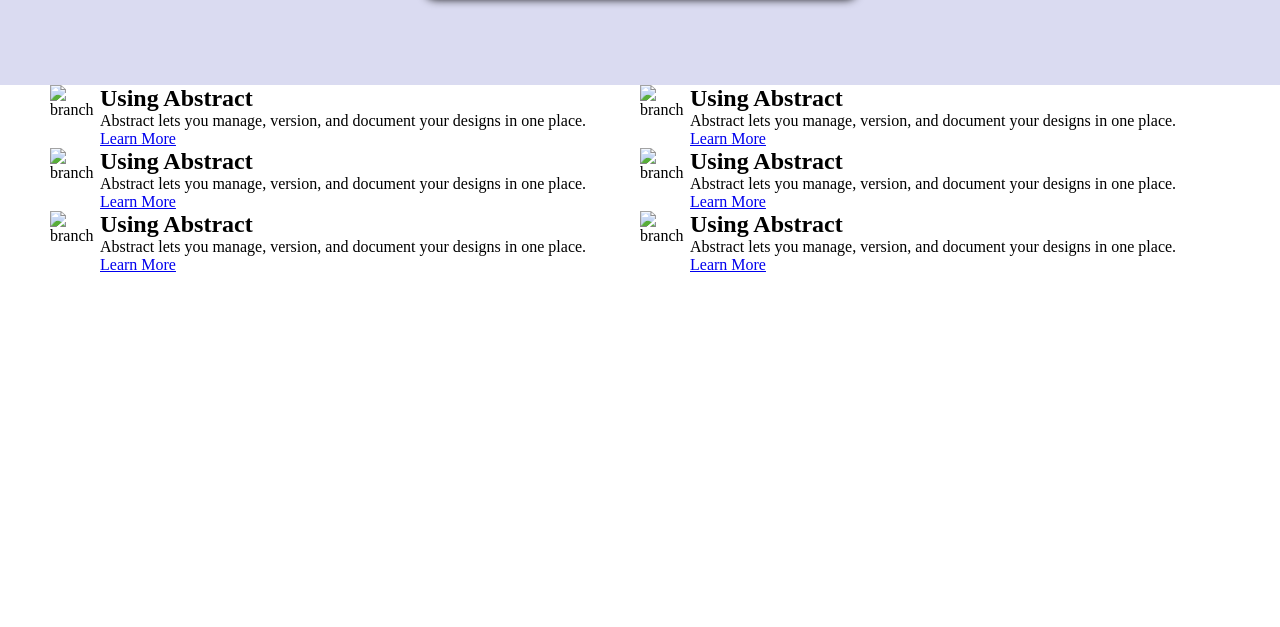
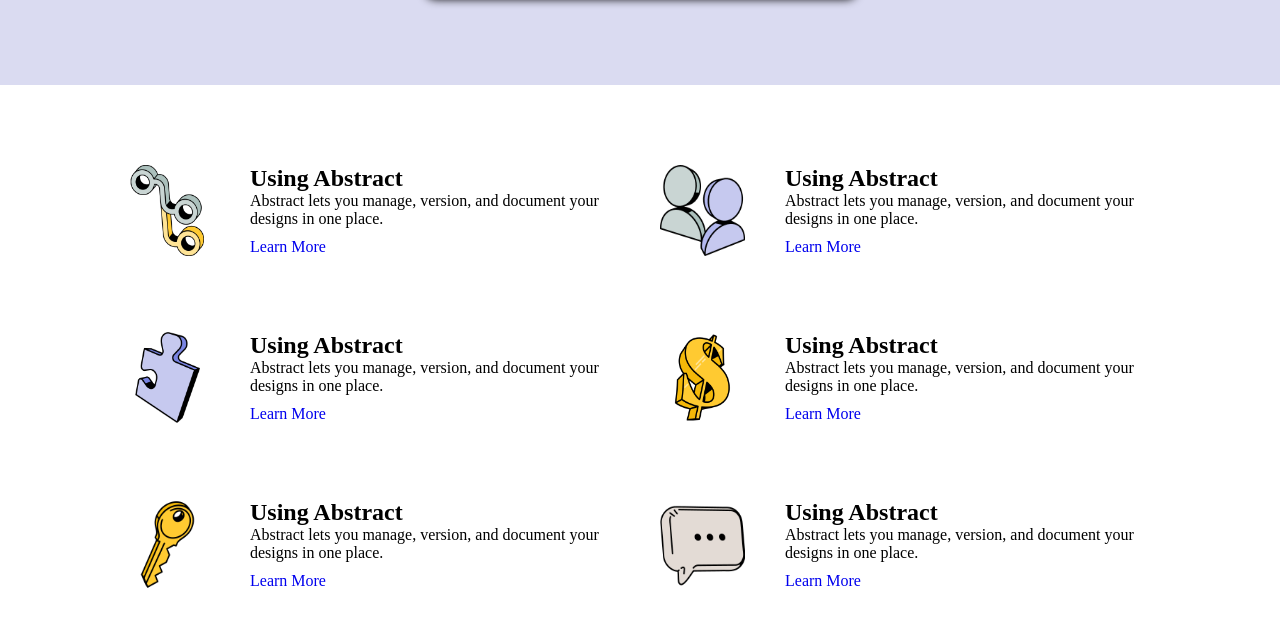
Before and after one commit to SebastianCond3/landing-abstract, a plain HTML site: page index.html in a window 1280 px wide. Shown: the part 305-932 px from the top of the page. Before the commit the page ends 800 px from the top, so only its background shows below. Drawn offline with Linux system fonts and the light colour scheme.

Commit message:
Fix problema de alineacion de las cards del main resuelto

```diff
--- a/css/style.css
+++ b/css/style.css
@@ -78,9 +78,12 @@
 }
 .cards-section {
     display: grid;
+    margin: 80px 0;
     width: 100%;
     grid-template-rows: repeat(3, 1fr);
-    grid-template-columns: 50px 50px 1fr 50px 1fr 50px;
+    grid-template-columns: 85px 85px 1fr 85px 1fr 85px;
+    column-gap: 40px;
+    row-gap: 76px;
     place-content: center;
 }
 .img-card-1 {
@@ -131,3 +134,13 @@
     grid-row: 3 / 3;
     grid-column: 5 / 6;
 }
+.img-item {
+    width: 100%;
+    height: 100%;
+}
+.link-learn-more {
+    margin-top: 10px;
+}
+.link-learn-more a {
+    text-decoration: none;
+}
--- a/index.html
+++ b/index.html
@@ -29,41 +29,53 @@
             </form>
         </div>
         <div class="cards-section">
-            <img class="img-card-1" src="" alt="branch">
-            <div class="item-text-1">
+            <img class="img-card-1 img-item" src="images/branch-image.png" alt="branch">
+            <div class="text-item item-text-1">
                 <h2>Using Abstract</h2>
                 <p>Abstract lets you manage, version, and document your designs in one place.</p>
+                <div class="link-learn-more">
                     <a href="#">Learn More</a>
                 </div>
-            <img class="img-card-2" src="" alt="branch">
-            <div class="item-text-2">
+            </div>
+            <img class="img-card-2 img-item" src="images/puzzle.png" alt="puzzle">
+            <div class="text-item item-text-2">
                 <h2>Using Abstract</h2>
                 <p>Abstract lets you manage, version, and document your designs in one place.</p>
+                <div class="link-learn-more">
                     <a href="#">Learn More</a>
                 </div>
-            <img class="img-card-3" src="" alt="branch">
-            <div class="item-text-3">
+            </div>
+            <img class="img-card-3 img-item" src="images/key.png" alt="key">
+            <div class="text-item item-text-3">
                 <h2>Using Abstract</h2>
                 <p>Abstract lets you manage, version, and document your designs in one place.</p>
+                <div class="link-learn-more">
                     <a href="#">Learn More</a>
                 </div>
-            <img class="img-card-4" src="" alt="branch">
-            <div class="item-text-4">
+            </div>
+            <img class="img-card-4 img-item" src="images/social-media.png" alt="social-media">
+            <div class="text-item item-text-4">
                 <h2>Using Abstract</h2>
                 <p>Abstract lets you manage, version, and document your designs in one place.</p>
+                <div class="link-learn-more">
                     <a href="#">Learn More</a>
                 </div>
-            <img class="img-card-5" src="" alt="branch">
-            <div class="item-text-5">
+            </div>
+            <img class="img-card-5 img-item" src="images/dollar-symbol.png" alt="dollar-symbol">
+            <div class="text-item item-text-5">
                 <h2>Using Abstract</h2>
                 <p>Abstract lets you manage, version, and document your designs in one place.</p>
+                <div class="link-learn-more">
                     <a href="#">Learn More</a>
                 </div>
-            <img class="img-card-6" src="" alt="branch">
-            <div class="item-text-6">
+            </div>
+            <img class="img-card-6 img-item" src="images/text-bubble.png" alt="text-bubble">
+            <div class="text-item item-text-6">
                 <h2>Using Abstract</h2>
                 <p>Abstract lets you manage, version, and document your designs in one place.</p>
+                <div class="link-learn-more">
                     <a href="#">Learn More</a>
+                </div>
             </div>
         </div>
     </main>
```
Lines whose indentation alone changed are shown as unchanged.
